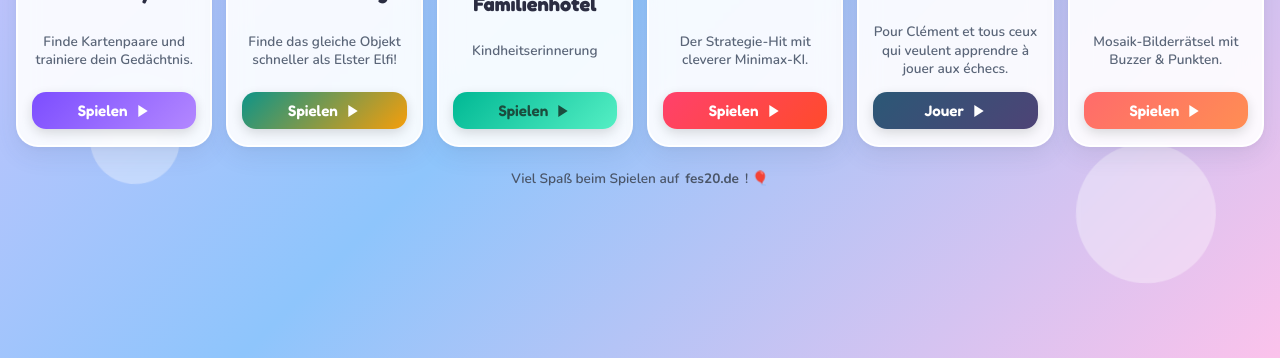
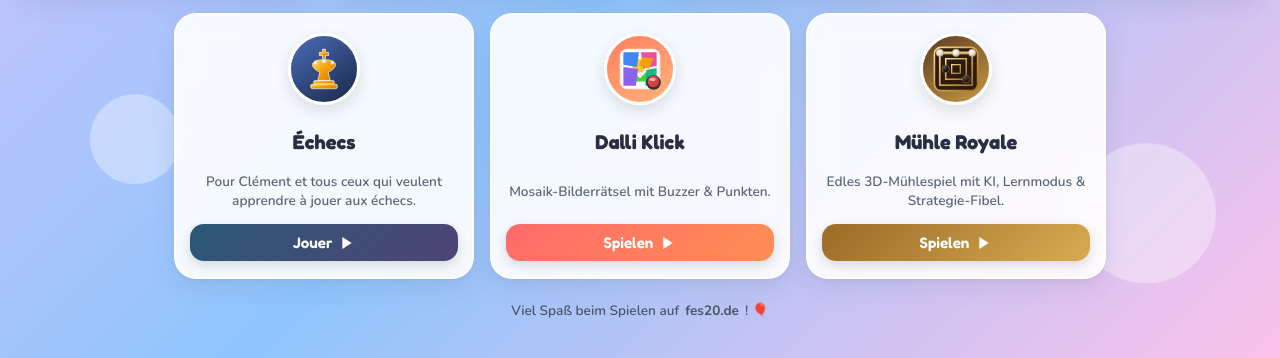
Before and after one commit to NikolausBerl/ag_start, a plain HTML site: page index.html in a window 1280 px wide. Shown: the part 442-800 px from the top of the page. Drawn offline with nearby package versions, Linux system fonts and the light colour scheme.

Commit message:
Mühle Royale (/muehle) zur Startseite hinzugefügt

```diff
--- a/index.html
+++ b/index.html
@@ -17,6 +17,7 @@
       --card-4er-reihe: linear-gradient(145deg, #f6d365 0%, #fda085 100%);
       --card-schach: linear-gradient(145deg, #4b6cb7 0%, #182848 100%);
       --card-dalli: linear-gradient(145deg, #ff7e5f 0%, #feb47b 100%);
+      --card-muehle: linear-gradient(145deg, #5c3a21 0%, #c89b44 100%);
       --text-dark: #2d3748;
       --text-muted: #5a6578;
     }
@@ -115,18 +116,20 @@
       line-height: 1.4;
     }
 
-    /* Game Cards Grid: 6 Spalten auf Desktop */
+    /* Game Cards Grid: flexibel zentriert für 7 Spiele (4 oben, 3 unten auf Desktop) */
     .games-grid {
-      display: grid;
-      grid-template-columns: repeat(6, 1fr);
-      gap: 14px;
-
+      display: flex;
+      flex-wrap: wrap;
+      justify-content: center;
+      gap: 16px;
       width: 100%;
       margin-bottom: 16px;
     }
 
     /* Einzelne Spielkarte */
     .game-card {
+      width: calc(25% - 12px);
+      min-width: 220px;
       background: rgba(255, 255, 255, 0.9);
       backdrop-filter: blur(12px);
       border-radius: 22px;
@@ -193,6 +196,10 @@
 
     .card-schach .icon-wrapper {
       background: var(--card-schach);
+    }
+
+    .card-muehle .icon-wrapper {
+      background: var(--card-muehle);
     }
 
     /* Titel & Beschreibung */
@@ -266,6 +273,10 @@
       background: linear-gradient(135deg, #2b5876 0%, #4e4376 100%);
     }
 
+    .card-muehle .play-btn {
+      background: linear-gradient(135deg, #9c6b27 0%, #d7ab52 100%);
+    }
+
     .game-card:hover .play-btn {
       box-shadow: 0 6px 18px rgba(0, 0, 0, 0.2);
       filter: brightness(1.05);
@@ -302,8 +313,11 @@
     /* Responsivität */
     @media (max-width: 1100px) {
       .games-grid {
-        grid-template-columns: repeat(3, 1fr);
         gap: 14px;
+      }
+      .game-card {
+        width: calc(33.333% - 10px);
+        min-width: 200px;
       }
     }
 
@@ -312,10 +326,11 @@
         padding: 16px 12px 10px;
       }
       .games-grid {
-        grid-template-columns: repeat(2, 1fr);
         gap: 10px;
       }
       .game-card {
+        width: calc(50% - 5px);
+        min-width: 0;
         padding: 14px 10px 12px;
       }
       .icon-wrapper {
@@ -532,6 +547,57 @@
         </div>
       </a>
 
+      <!-- Spiel 7: Mühle Royale -->
+      <a href="/muehle" class="game-card card-muehle" title="Mühle Royale spielen">
+        <div class="icon-wrapper">
+          <svg viewBox="0 0 100 100" width="54" height="54" xmlns="http://www.w3.org/2000/svg" aria-label="Mühle Royale Spielbrett">
+            <defs>
+              <linearGradient id="mh-gold" x1="0%" y1="0%" x2="100%" y2="100%">
+                <stop offset="0%" stop-color="#f7df99"/>
+                <stop offset="50%" stop-color="#d4a64a"/>
+                <stop offset="100%" stop-color="#9e7226"/>
+              </linearGradient>
+              <radialGradient id="mh-ivory" cx="35%" cy="30%" r="70%">
+                <stop offset="0%" stop-color="#ffffff"/>
+                <stop offset="65%" stop-color="#ece2ce"/>
+                <stop offset="100%" stop-color="#b8a582"/>
+              </radialGradient>
+              <radialGradient id="mh-nero" cx="35%" cy="30%" r="70%">
+                <stop offset="0%" stop-color="#5a5248"/>
+                <stop offset="55%" stop-color="#221e1a"/>
+                <stop offset="100%" stop-color="#0d0b09"/>
+              </radialGradient>
+            </defs>
+            <!-- Edles Nussbaum-Brett -->
+            <rect x="10" y="10" width="80" height="80" rx="12" fill="#2b1a10" stroke="url(#mh-gold)" stroke-width="3"/>
+            <!-- 3 konzentrische Mühle-Quadrate + Mittellinien -->
+            <rect x="20" y="20" width="60" height="60" fill="none" stroke="url(#mh-gold)" stroke-width="3.2"/>
+            <rect x="31" y="31" width="38" height="38" fill="none" stroke="url(#mh-gold)" stroke-width="2.8"/>
+            <rect x="42" y="42" width="16" height="16" fill="none" stroke="url(#mh-gold)" stroke-width="2.4"/>
+            <line x1="50" y1="20" x2="50" y2="42" stroke="url(#mh-gold)" stroke-width="2.8"/>
+            <line x1="50" y1="58" x2="50" y2="80" stroke="url(#mh-gold)" stroke-width="2.8"/>
+            <line x1="20" y1="50" x2="42" y2="50" stroke="url(#mh-gold)" stroke-width="2.8"/>
+            <line x1="58" y1="50" x2="80" y2="50" stroke="url(#mh-gold)" stroke-width="2.8"/>
+            <!-- Goldene Mühle oben (3 helle Steine) -->
+            <line x1="20" y1="20" x2="80" y2="20" stroke="#ffe58f" stroke-width="7" stroke-linecap="round" opacity="0.38"/>
+            <circle cx="20" cy="20" r="6.8" fill="url(#mh-ivory)" stroke="#c7b28a" stroke-width="1.2"/>
+            <circle cx="50" cy="20" r="6.8" fill="url(#mh-ivory)" stroke="#c7b28a" stroke-width="1.2"/>
+            <circle cx="80" cy="20" r="6.8" fill="url(#mh-ivory)" stroke="#c7b28a" stroke-width="1.2"/>
+            <!-- 2 dunkle Gegensteine -->
+            <circle cx="31" cy="50" r="6.8" fill="url(#mh-nero)" stroke="#9a7d4a" stroke-width="1.2"/>
+            <circle cx="69" cy="69" r="6.8" fill="url(#mh-nero)" stroke="#9a7d4a" stroke-width="1.2"/>
+          </svg>
+        </div>
+        <h2 class="game-title">Mühle Royale</h2>
+        <p class="game-desc">
+          Edles 3D-Mühlespiel mit KI, Lernmodus &amp; Strategie-Fibel.
+        </p>
+        <div class="play-btn">
+          <span>Spielen</span>
+          <svg viewBox="0 0 24 24"><path d="M5 3l14 9-14 9V3z"/></svg>
+        </div>
+      </a>
+
     </main>
 
     <footer>
```
